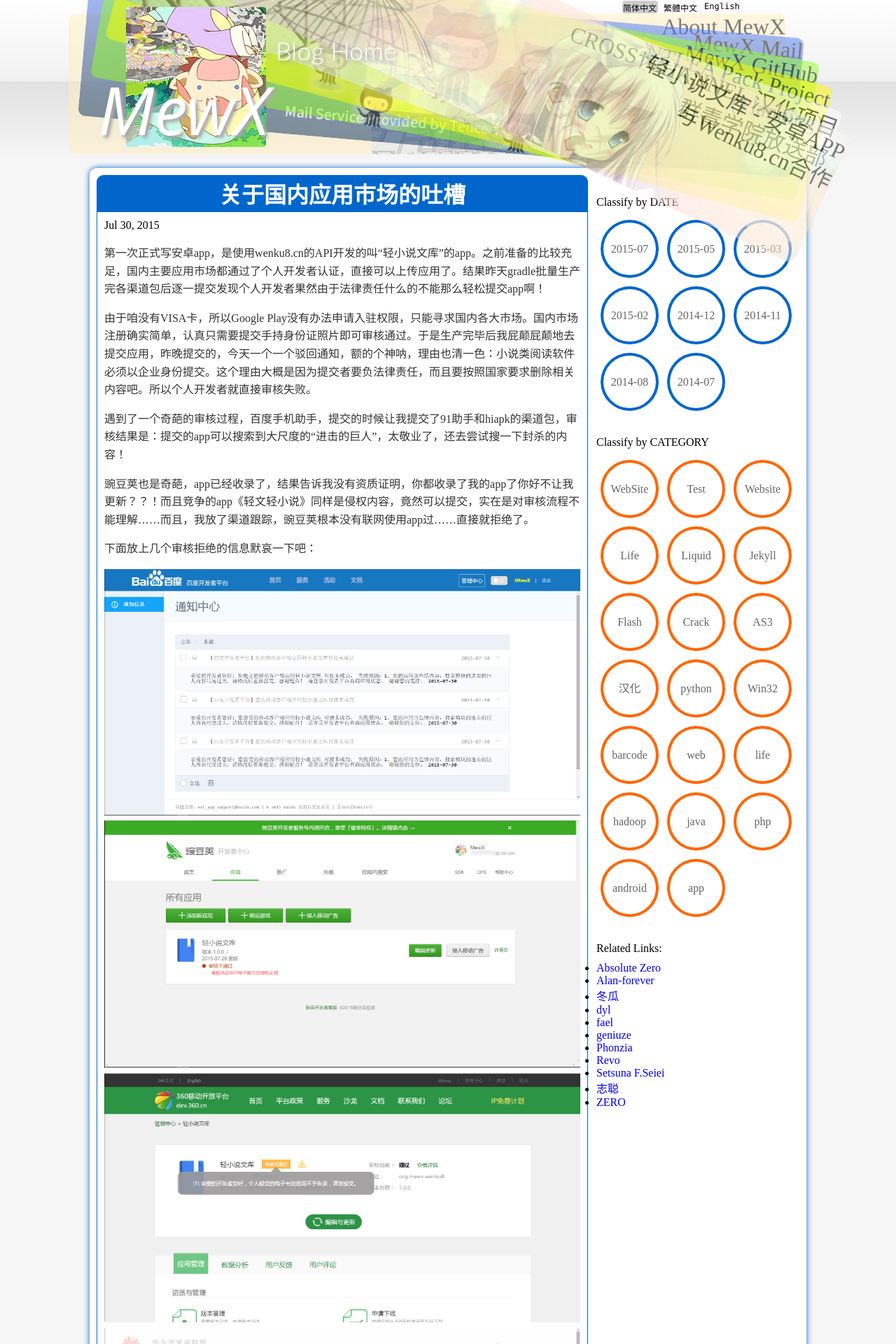
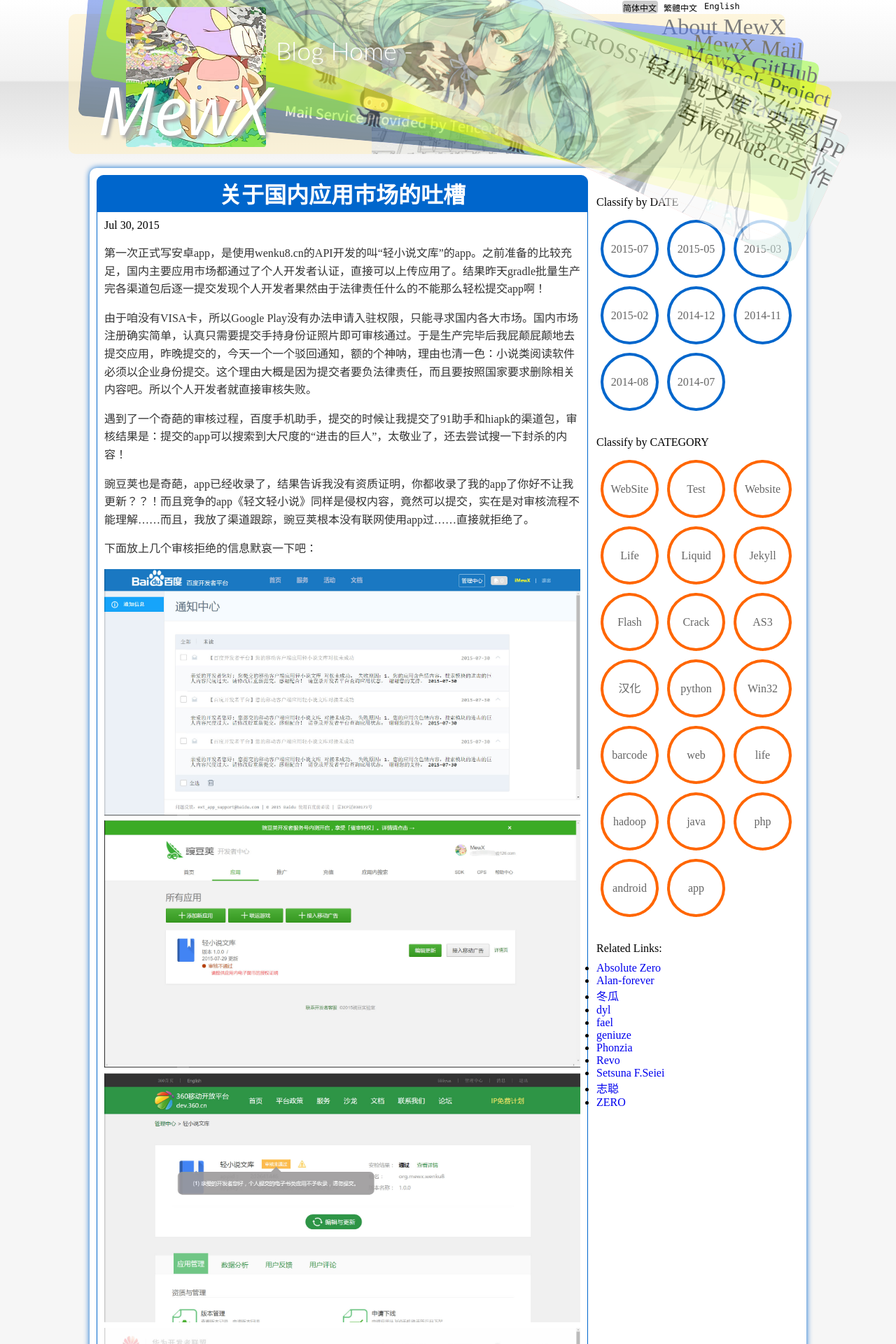
Before and after one commit to MewX/mewx.github.io, a Jekyll site: the page built from _posts/2015-07-30-about-app-markets.md, in a window 1280 px wide. Shown: the top 1920 px of the page at 70% size. Built offline with Jekyll 4.4.1, drawn with Linux system fonts in a browser that asks for light colours; comment, search, counter and statistics services are not loaded.

Commit message:
new post

```diff
--- a/_posts/2015-07-30-about-app-markets.md
+++ b/_posts/2015-07-30-about-app-markets.md
@@ -18,14 +18,14 @@
 
 下面放上几个审核拒绝的信息默哀一下吧：
 
-<center><a href="{{ site.baseurl }}imgs/201507/app-baidu.png" target="_blank"><img src="{{ site.baseurl }}imgs/201507/app-baidu.png" style="max-width:100%; height:auto;"/></a></center>
+<center><a href="{{ site.baseurl }}imgs/201507/app-baidu.jpg" target="_blank"><img src="{{ site.baseurl }}imgs/201507/app-baidu.jpg" style="max-width:100%; height:auto;"/></a></center>
 
-<center><a href="{{ site.baseurl }}imgs/201507/app-wandoujia.png" target="_blank"><img src="{{ site.baseurl }}imgs/201507/app-wandoujia.png" style="max-width:100%; height:auto;"/></a></center>
+<center><a href="{{ site.baseurl }}imgs/201507/app-wandoujia.jpg" target="_blank"><img src="{{ site.baseurl }}imgs/201507/app-wandoujia.jpg" style="max-width:100%; height:auto;"/></a></center>
 
-<center><a href="{{ site.baseurl }}imgs/201507/app-360.png" target="_blank"><img src="{{ site.baseurl }}imgs/201507/app-360.png" style="max-width:100%; height:auto;"/></a></center>
+<center><a href="{{ site.baseurl }}imgs/201507/app-360.jpg" target="_blank"><img src="{{ site.baseurl }}imgs/201507/app-360.jpg" style="max-width:100%; height:auto;"/></a></center>
 
-<center><a href="{{ site.baseurl }}imgs/201507/app-huawei.png" target="_blank"><img src="{{ site.baseurl }}imgs/201507/app-huawei.png" style="max-width:100%; height:auto;"/></a></center>
+<center><a href="{{ site.baseurl }}imgs/201507/app-huawei.jpg" target="_blank"><img src="{{ site.baseurl }}imgs/201507/app-huawei.jpg" style="max-width:100%; height:auto;"/></a></center>
 
-<center><a href="{{ site.baseurl }}imgs/201507/app-sogou.png" target="_blank"><img src="{{ site.baseurl }}imgs/201507/app-sogou.png" style="max-width:100%; height:auto;"/></a></center>
+<center><a href="{{ site.baseurl }}imgs/201507/app-sogou.jpg" target="_blank"><img src="{{ site.baseurl }}imgs/201507/app-sogou.jpg" style="max-width:100%; height:auto;"/></a></center>
 
-<center><a href="{{ site.baseurl }}imgs/201507/app-tencent.png" target="_blank"><img src="{{ site.baseurl }}imgs/201507/app-tencent.png" style="max-width:100%; height:auto;"/></a></center>
+<center><a href="{{ site.baseurl }}imgs/201507/app-tencent.jpg" target="_blank"><img src="{{ site.baseurl }}imgs/201507/app-tencent.jpg" style="max-width:100%; height:auto;"/></a></center>
--- a/css/framework.css
+++ b/css/framework.css
@@ -428,7 +428,7 @@
 	filter: alpha(opacity=90); /* For IE8 and earlier */
 	height: 210px;
 	top: -40px;
-	color: #07E;
+	color: #000;
     z-index: 116;
 }
 
```
Also changed, not shown: imgs/201507/app-360.jpg (added), imgs/201507/app-360.png (deleted), imgs/201507/app-baidu.jpg (added), imgs/201507/app-baidu.png (deleted), imgs/201507/app-huawei.jpg (added), imgs/201507/app-huawei.png (deleted), imgs/201507/app-sogou.jpg (added), imgs/201507/app-sogou.png (deleted), imgs/201507/app-tencent.jpg (added), imgs/201507/app-tencent.png (deleted), imgs/201507/app-wandoujia.jpg (added), imgs/201507/app-wandoujia.png (deleted), imgs/site/lightnovellibrary_bg.png.
